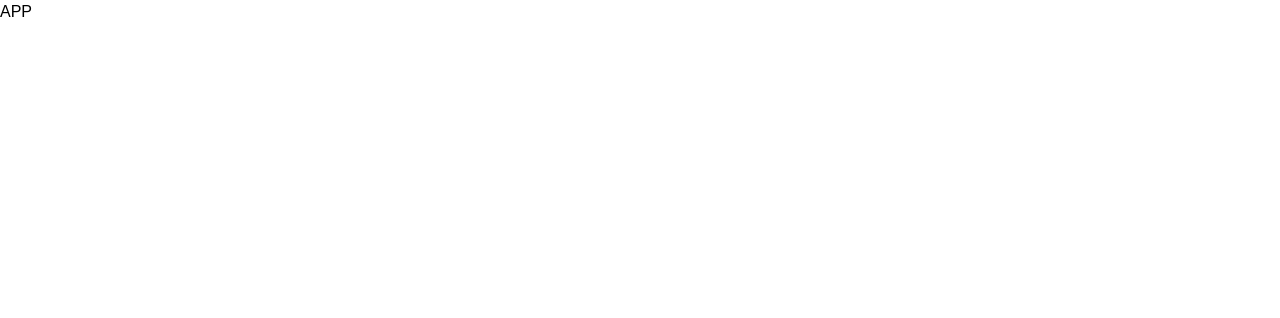
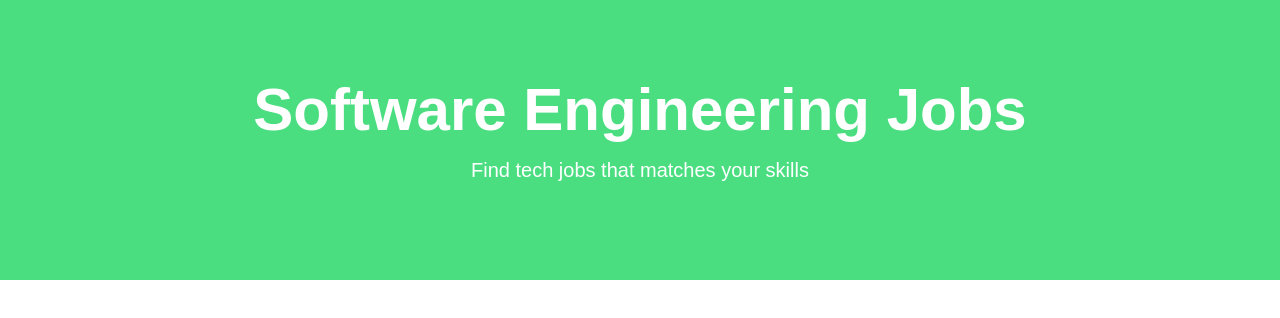
Before and after one commit to Kemelite1/React.js, a React (Vite) app in the folder joblisting/: page / in a window 1280 px wide. Shown: the top 318 px of the page. Built offline with nearby package versions, Linux system fonts and the light colour scheme.

Commit message:
Create pages folder in src - Create HomePage.jsx in pages folder - Update App.jsx to include HomePage.jsx - Create HomePage route in App.jsx - Update HomePage.jsx to include Hero component

```diff
--- a/joblisting/src/App.jsx
+++ b/joblisting/src/App.jsx
@@ -1,14 +1,9 @@
 
 import { Route, createBrowserRouter, createRoutesFromElements, RouterProvider } from "react-router-dom"
-import Hero from "./components/Hero"
-import HomeCard from "./components/HomeCard"
-import JobOpenings from "./components/JobOpenings"
-import Navbar from "./components/Navbar"
-import ViewAllJobs from "./components/ViewAllJobs"
-
+import HomePage from "./pages/HomePage";
 
 const router = createBrowserRouter(
-  createRoutesFromElements(<Route index element={<h1>APP</h1>} />)
+  createRoutesFromElements(<Route index element={<HomePage />} />)
 );
 
 const App = () => {
--- /dev/null
+++ b/joblisting/src/pages/HomePage.jsx
@@ -0,0 +1,11 @@
+import Hero from '../components/Hero'
+
+const HomePage = () => {
+  return (
+    <>
+      <Hero />
+    </>
+  )
+}
+
+export default HomePage
```
